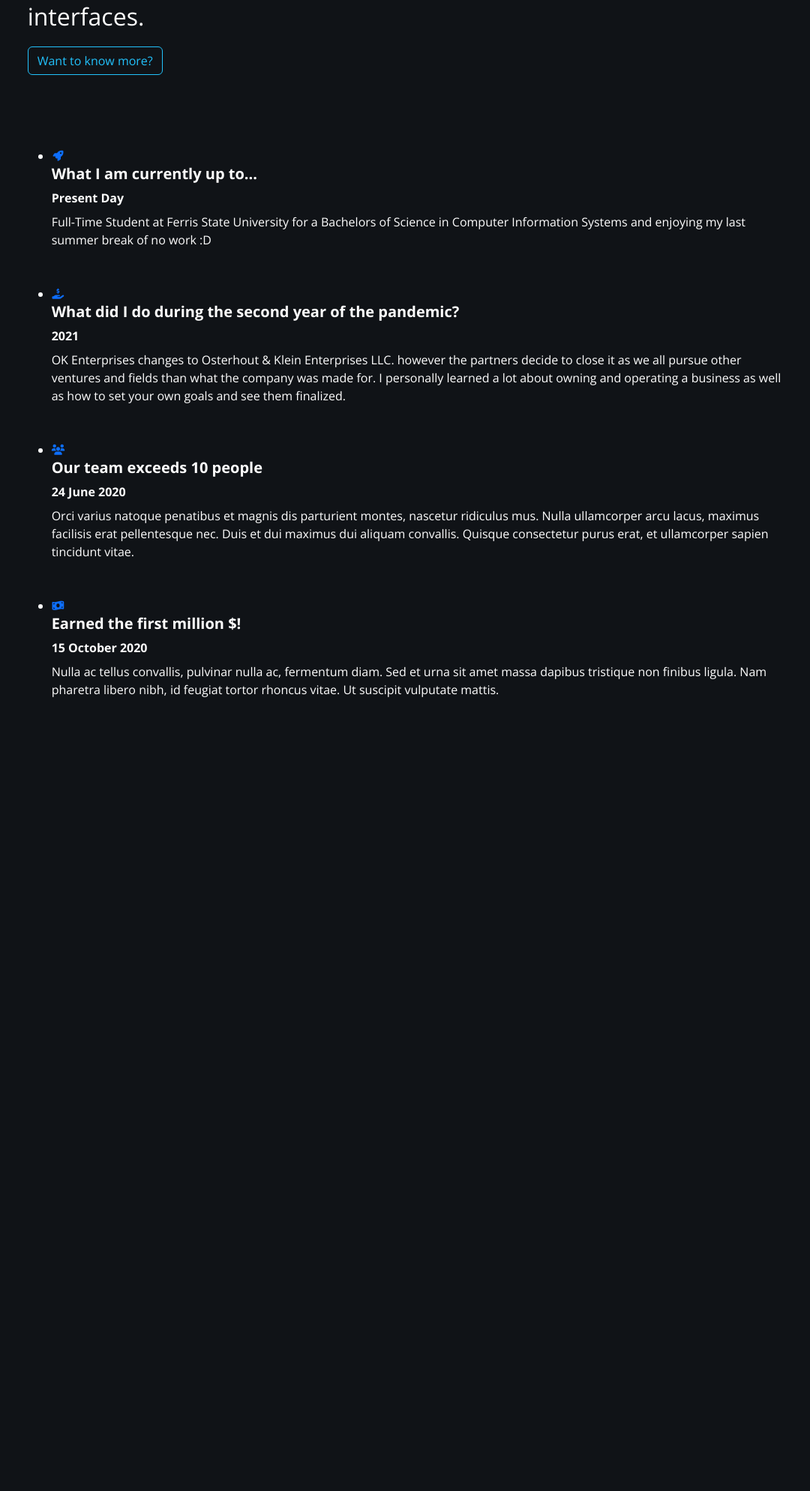
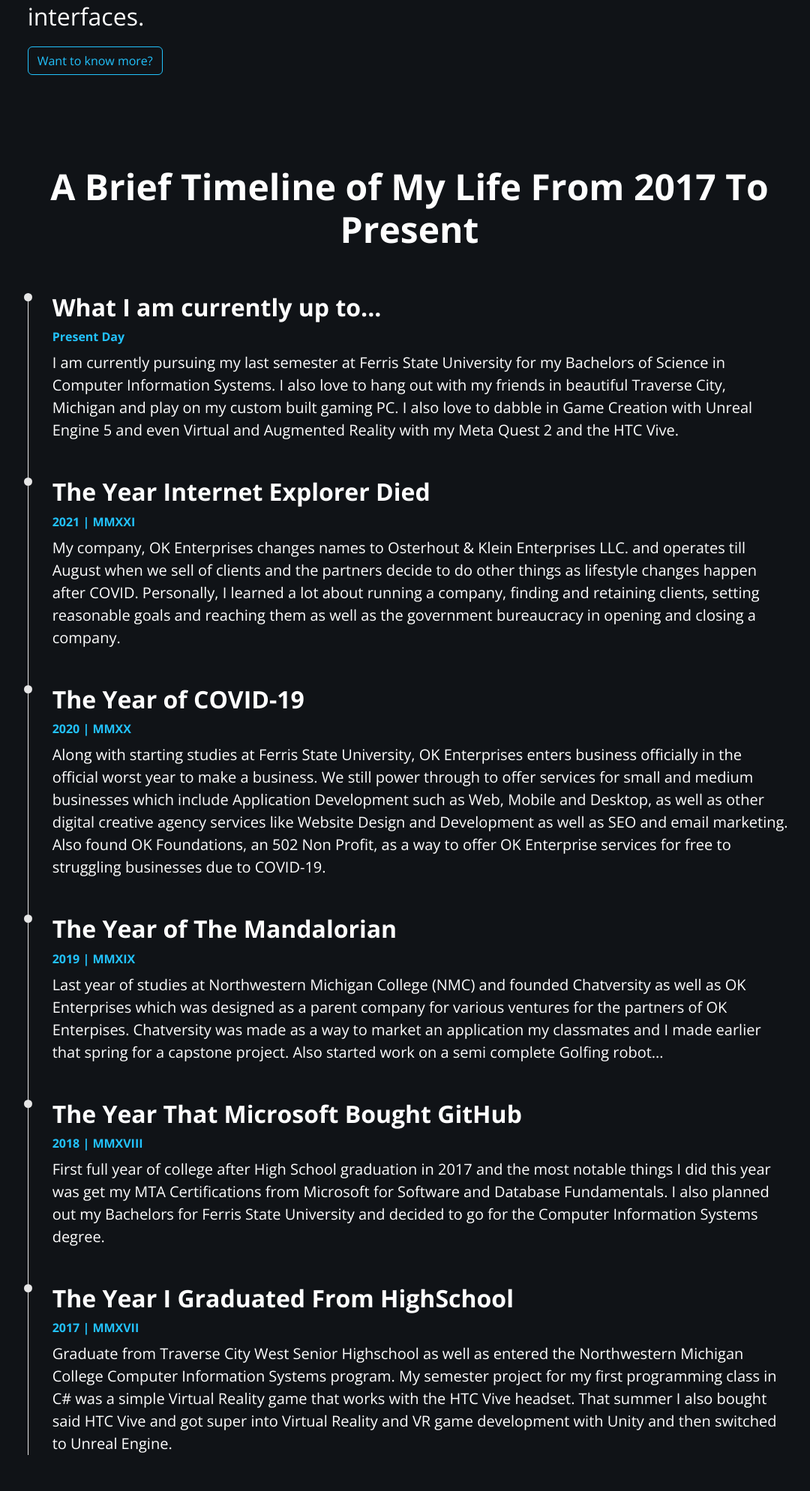
Before and after one commit to NoahFlowa/NoahFlowa.com, a PHP site: page / in a window 1280 px wide. Shown: the part 379-2368 px from the top of the page at 75% size, without its empty margins (94-1174 px from the left). Before the commit the page ends 1309 px from the top, so only its background shows below. Run offline with PHP 8.4, Linux system fonts and the light colour scheme; some libraries are stand-ins or nearby versions.

Commit message:
Updated experience

```diff
--- a/experience.php
+++ b/experience.php
@@ -1,57 +1,67 @@
-<div class="container-fluid mt-5">
-    <ul class="timeline-with-icons">
+<div class="container-fluid">
+    <h1 class="display-5 py-5 text-center fw-bold">A Brief Timeline of My Life From 2017 To Present</h1>
+    <ul class="timeline">
         <li class="timeline-item mb-5">
-            <span class="timeline-icon">
-                <i class="fas fa-rocket text-primary fa-sm fa-fw"></i>
-            </span>
-
-            <h5 class="fw-bold">What I am currently up to...</h5>
-            <p class=" mb-2 fw-bold">Present Day</p>
-            <p class="">
-                Full-Time Student at Ferris State University for a Bachelors of Science in Computer Information Systems and enjoying my last summer break of no work :D
+            <h1 class="fw-bold fs-2">What I am currently up to...</h1>
+            <p class="mainColor mb-2 fw-bold">Present Day</p>
+            <p class="fs-5">
+                I am currently pursuing my last semester at Ferris State University for my Bachelors of Science in Computer Information Systems.
+                I also love to hang out with my friends in beautiful Traverse City, Michigan and play on my custom built gaming PC.
+                I also love to dabble in Game Creation with Unreal Engine 5 and even Virtual and Augmented Reality with my Meta Quest 2 and the HTC Vive.
             </p>
         </li>
 
         <li class="timeline-item mb-5">
-
-            <span class="timeline-icon">
-                <i class="fas fa-hand-holding-usd text-primary fa-sm fa-fw"></i>
-            </span>
-            <h5 class="fw-bold">What did I do during the second year of the pandemic?</h5>
-            <p class=" mb-2 fw-bold">2021</p>
-            <p class="">
-                OK Enterprises changes to Osterhout & Klein Enterprises LLC. however the partners decide to close it as we all pursue other ventures and fields than what the company was made for. I personally learned a lot about owning and operating a business as well as how to set your own goals and see them finalized.
+            <h1 class="fw-bold fs-2">The Year Internet Explorer Died</h1>
+            <p class="mainColor mb-2 fw-bold">2021 | MMXXI</p>
+            <p class="fs-5">
+                My company, OK Enterprises changes names to Osterhout & Klein Enterprises LLC. and operates till August when we sell of clients and
+                the partners decide to do other things as lifestyle changes happen after COVID.  Personally, I learned a lot about running a company,
+                finding and retaining clients, setting reasonable goals and reaching them as well as the government bureaucracy in opening and closing
+                a company.
             </p>
         </li>
 
         <li class="timeline-item mb-5">
-
-            <span class="timeline-icon">
-                <i class="fas fa-users text-primary fa-sm fa-fw"></i>
-            </span>
-            <h5 class="fw-bold">Our team exceeds 10 people</h5>
-            <p class=" mb-2 fw-bold">24 June 2020</p>
-            <p class="">
-                Orci varius natoque penatibus et magnis dis parturient montes,
-                nascetur ridiculus mus. Nulla ullamcorper arcu lacus, maximus
-                facilisis erat pellentesque nec. Duis et dui maximus dui aliquam
-                convallis. Quisque consectetur purus erat, et ullamcorper sapien
-                tincidunt vitae.
+            <h1 class="fw-bold fs-2">The Year of COVID-19</h1>
+            <p class="mainColor mb-2 fw-bold">2020 | MMXX</p>
+            <p class="fs-5">
+                Along with starting studies at Ferris State University, OK Enterprises enters business officially in the official worst year to make
+                a business.  We still power through to offer services for small and medium businesses which include Application Development such as
+                Web, Mobile and Desktop, as well as other digital creative agency services like Website Design and Development as well as SEO and
+                email marketing.  Also found OK Foundations, an 502 Non Profit, as a way to offer OK Enterprise services for free to struggling
+                businesses due to COVID-19.
             </p>
         </li>
 
         <li class="timeline-item mb-5">
+            <h1 class="fw-bold fs-2">The Year of The Mandalorian</h1>
+            <p class="mainColor mb-2 fw-bold">2019 | MMXIX</p>
+            <p class="fs-5">
+                Last year of studies at Northwestern Michigan College (NMC) and founded Chatversity as well as OK Enterprises which was designed as a
+                parent company for various ventures for the partners of OK Enterpises.  Chatversity was made as a way to market an application my classmates
+                and I made earlier that spring for a capstone project.  Also started work on a semi complete Golfing robot...
+            </p>
+        </li>
 
-            <span class="timeline-icon">
-                <i class="fas fa-money-bill-wave text-primary fa-sm fa-fw"></i>
-            </span>
-            <h5 class="fw-bold">Earned the first million $!</h5>
-            <p class=" mb-2 fw-bold">15 October 2020</p>
-            <p class="">
-                Nulla ac tellus convallis, pulvinar nulla ac, fermentum diam. Sed
-                et urna sit amet massa dapibus tristique non finibus ligula. Nam
-                pharetra libero nibh, id feugiat tortor rhoncus vitae. Ut suscipit
-                vulputate mattis.
+        <li class="timeline-item mb-5">
+            <h1 class="fw-bold fs-2">The Year That Microsoft Bought GitHub</h1>
+            <p class="mainColor mb-2 fw-bold">2018 | MMXVIII</p>
+            <p class="fs-5">
+                First full year of college after High School graduation in 2017 and the most notable things I did this year was get my MTA Certifications from
+                Microsoft for Software and Database Fundamentals.  I also planned out my Bachelors for Ferris State University and decided to go for the
+                Computer Information Systems degree.
+            </p>
+        </li>
+
+        <li class="timeline-item mb-5">
+            <h1 class="fw-bold fs-2">The Year I Graduated From HighSchool</h1>
+            <p class="mainColor mb-2 fw-bold">2017 | MMXVII</p>
+            <p class="fs-5">
+                Graduate from Traverse City West Senior Highschool as well as entered the Northwestern Michigan College Computer Information Systems
+                program.  My semester project for my first programming class in C# was a simple Virtual Reality game that works with the HTC Vive headset.
+                That summer I also bought said HTC Vive and got super into Virtual Reality and VR game development with Unity and then switched to
+                Unreal Engine.
             </p>
         </li>
     </ul>
```
